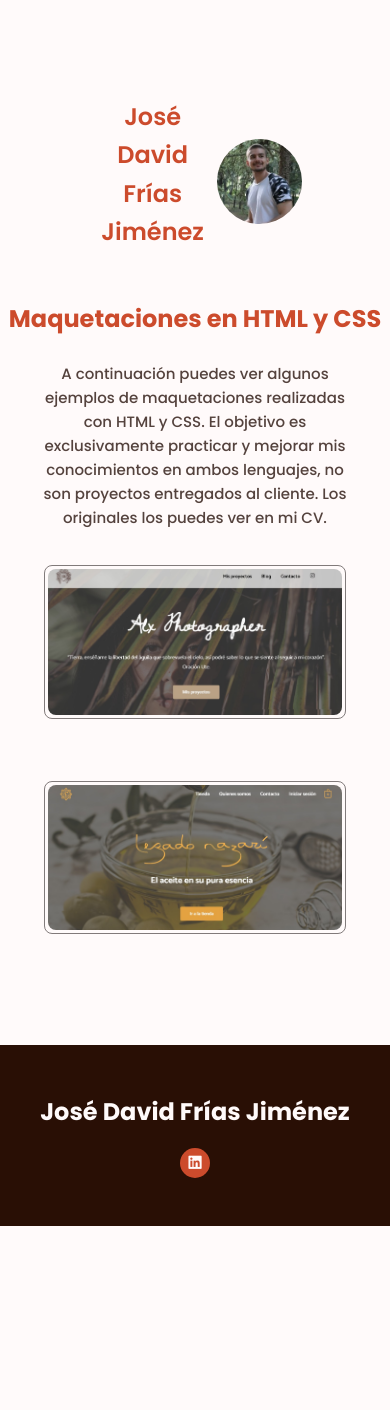
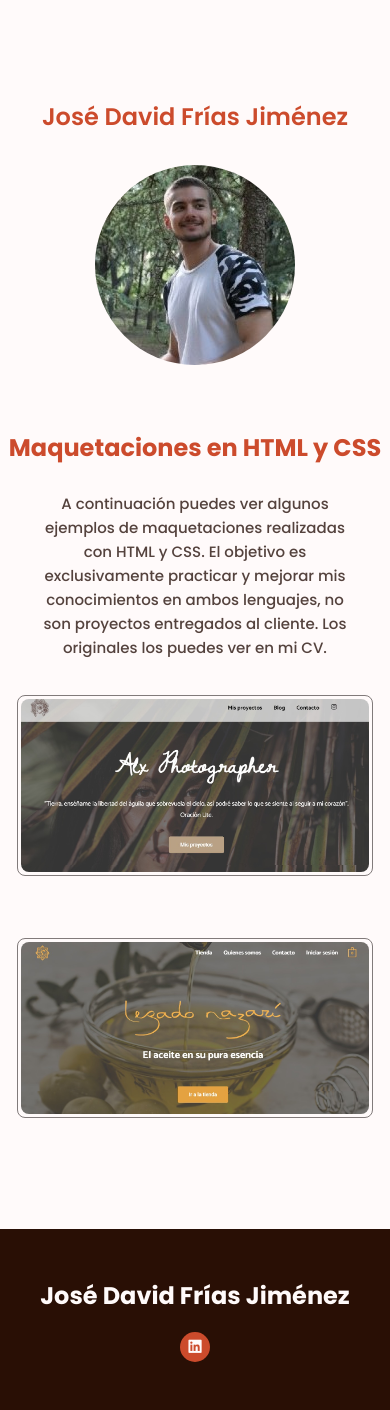
Before and after one commit to jdfj94/Maquetas, a PHP site: page / in a window 390 px wide. Before the commit the page ends 1226 px from the top, so only its background shows below. Run offline with PHP 8.4, Linux system fonts and the light colour scheme.

Commit message:
Cambios maqueta css

```diff
--- a/Css/Maquetas.css
+++ b/Css/Maquetas.css
@@ -167,7 +167,6 @@
         justify-items: center;
         row-gap: 2rem;
         display: flex;
-        flex-wrap: wrap;
         margin: auto;
       width: 85%;
     }
@@ -288,6 +287,16 @@
             width: 100%;
         }
 
+        .home{
+            flex-direction: column;
+            width: 85%;
+        }
+
+        .trabajos__container {
+            width: 99%;
+            flex-wrap: wrap;
+        }
+
     }
 
 
```
